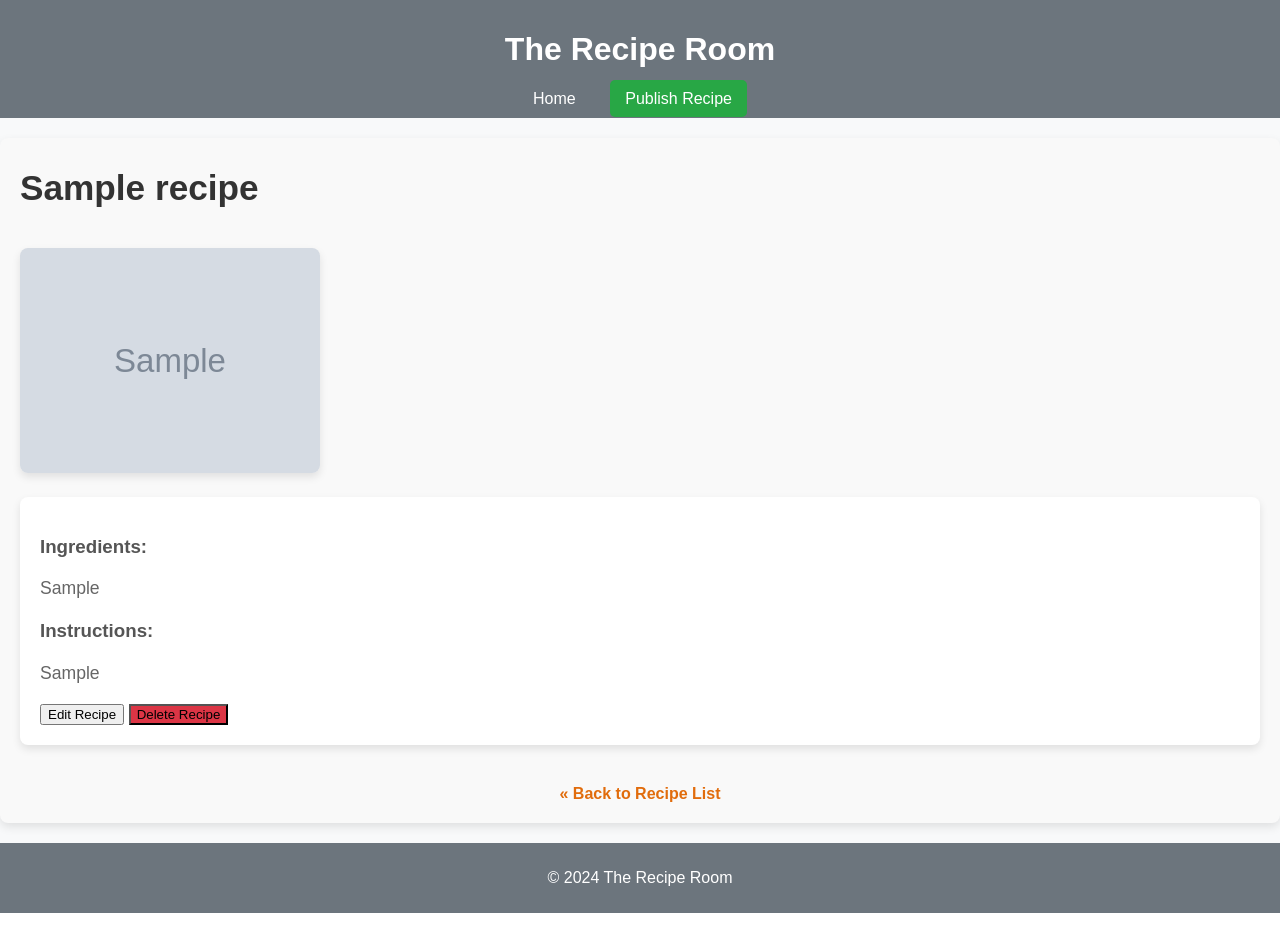
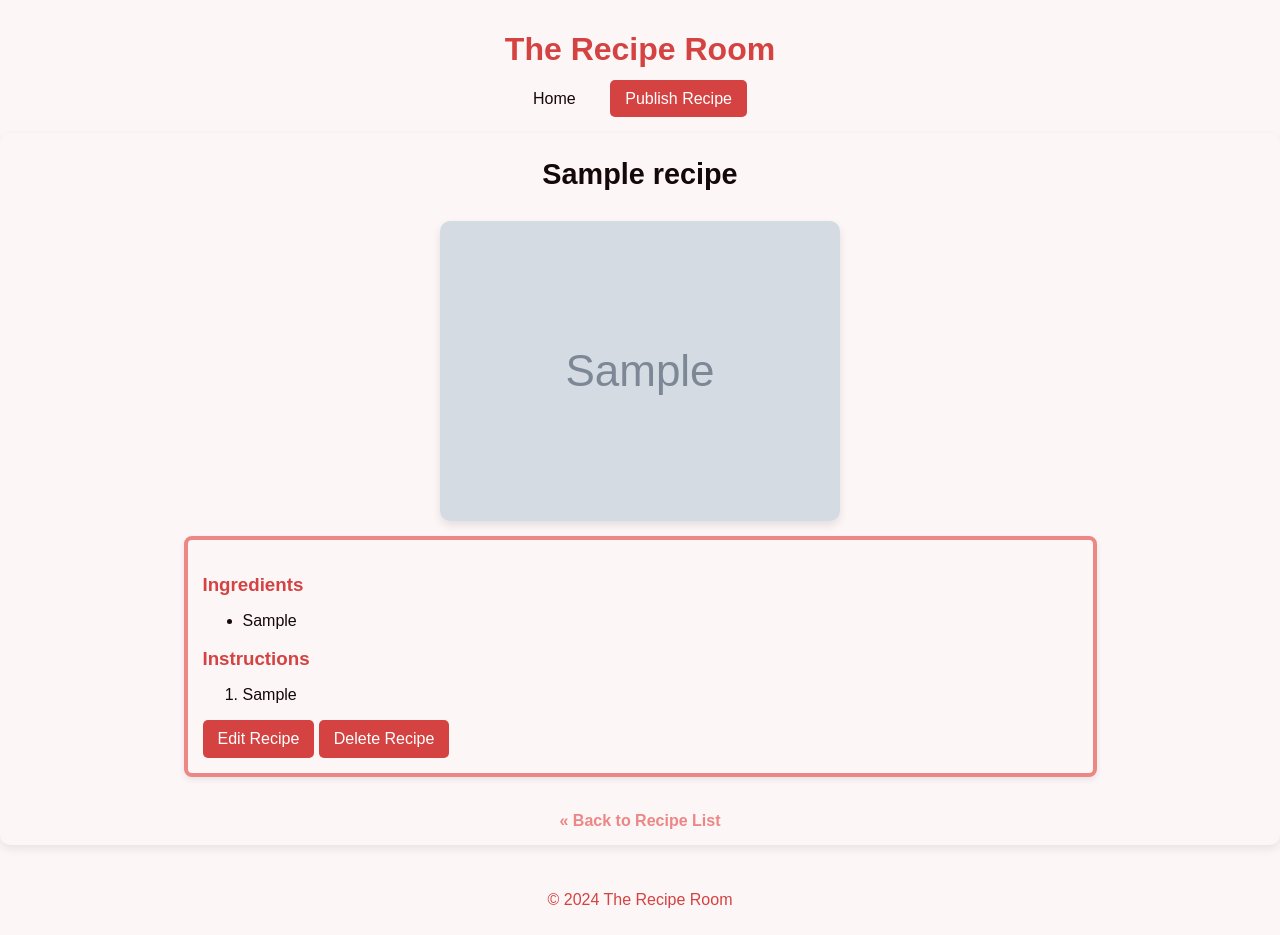
Before and after one commit to CiaranBrain/The-Recipe-Room, a Django app: page /recipe/1/ in a window 1280 px wide. Before the commit the page ends 913 px from the top, so only its background shows below. Run offline with Django 5.2, Linux system fonts and the light colour scheme; tables that the repository leaves empty hold one stand-in row (values such as "Sample post"); grey boxes marked "Sample" are stand-in pictures.

Commit message:
attempted styling

```diff
--- a/recipe_room/recipes/static/styles.css
+++ b/recipe_room/recipes/static/styles.css
@@ -1,21 +1,30 @@
+:root {
+    --text: #150808;
+    --background: #fcf6f6;
+    --primary: #d44241;
+    --secondary: #ec8786;
+    --accent: #ed4e4d;
+    --test: #f8e4e4;
+}
+
 /* General Styling */
 body {
     font-family: Arial, sans-serif;
-    background-color: #f8f9fa;
-    color: #333;
+    background-color: var(--background);
+    color: var(--text);
     margin: 0;
     padding: 0;
 }
 
 header, footer {
-    background-color: #6c757d;
-    color: white;
+    background-color: var(--background);
+    color: var(--primary);
     padding: 10px;
     text-align: center;
 }
 
 nav a, footer a {
-    color: rgb(255, 255, 255);
+    color: var(--text);
     margin: 0 15px;
     text-decoration: none;
 }
@@ -24,9 +33,9 @@ footer {
     margin-top: 20px;
 }
 
-/* add recipe */
+/* Add Recipe */
 .publish-recipe-btn {
-    background-color: #28a745;
+    background-color: var(--primary);
     color: white;
     padding: 10px 15px;
     border-radius: 5px;
@@ -35,7 +44,7 @@ footer {
 }
 
 .publish-recipe-btn:hover {
-    background-color: #218838;
+    background-color: var(--accent);
 }
 
 /* Modal styling */
@@ -66,36 +75,25 @@ footer {
     margin-bottom: 10px;
 }
 
-/* Pagination Styling */
+/* Pagination */
 .pagination {
     text-align: center;
     margin-top: 20px;
 }
 
-.step-links a {
+.pagination a, .pagination span {
+    display: inline-block;
+    padding: 8px 12px;
     margin: 0 5px;
-    padding: 5px 10px;
-    background-color: #6c757d;
-    color: white;
+    background-color: #f1f1f1;
+    color: var(--text);
     text-decoration: none;
-    transition: background-color 0.3s ease;
+    border-radius: 5px;
 }
 
-.step-links a:hover {
-    background-color: #5a6268;
-}
-
-.current {
-    margin: 0 5px;
-    font-weight: bold;
-}
-
-/* Image Styling */
-img {
-    max-width: 300px;
-    max-height: 300px;
-    width: auto;
-    height: auto;
+.pagination a:hover {
+    background-color: var(--primary);
+    color: #fff;
 }
 
 /* Recipe List (Card) Styling */
@@ -108,7 +106,7 @@ img {
 }
 
 .recipe-card {
-    background-color: #fff;
+    background-color: var(--secondary);
     border-radius: 8px;
     box-shadow: 0 4px 8px rgba(0, 0, 0, 0.1);
     overflow: hidden;
@@ -117,13 +115,13 @@ img {
     transition: transform 0.3s ease;
 }
 
-.recipe-card a{
+.recipe-card a {
     text-decoration: none;
 }
 
-
 .recipe-card:hover {
     transform: translateY(-5px);
+    box-shadow: 0 6px 12px rgba(0, 0, 0, 0.2);
 }
 
 .recipe-image {
@@ -140,7 +138,7 @@ img {
 .recipe-title {
     font-size: 1.5em;
     margin: 10px 0;
-    color: #333;
+    color: var(--text);
     text-decoration: none;
 }
 
@@ -154,48 +152,81 @@ img {
 .recipe-detail-container {
     display: flex;
     flex-direction: column;
-    gap: 20px;
-    margin-top: 20px;
-    padding: 20px;
-    background-color: #f9f9f9;
-    border-radius: 8px;
-    box-shadow: 0 4px 10px rgba(0, 0, 0, 0.1);
+    align-items: center;
+    gap: 15px;
+    margin-top: 15px;
+    padding: 15px;
+    background-color: var(--background);
+    border-radius: 10px;
+    box-shadow: 0 4px 10px rgba(0, 0, 0, 0.08);
     text-decoration: none;
 }
 
-.recipe-detail-image, .recipe-image {
-    border-radius: 8px;
+.recipe-detail-image {
+    border-radius: 10px;
     object-fit: cover;
+    max-height: 400px;
+    max-width: 100%;
+    width: auto;
+    height: auto;
     box-shadow: 0 4px 8px rgba(0, 0, 0, 0.1);
 }
 
+.recipe-image-container {
+    display: flex;
+    justify-content: center;
+    align-items: center;
+    margin: 0 auto;
+}
+
 .recipe-title {
-    font-size: 2.2em;
-    margin-bottom: 20px;
-    color: #333;
+    font-size: 1.8em;
+    margin-bottom: 15px;
+    color: var(--text);
+    text-align: center;
+    font-family: 'Poppins', sans-serif;
 }
 
 .recipe-info-container {
-    background-color: white;
-    padding: 20px;
+    background-color: var(--background);
+    padding: 15px;
+    width: 70%;
+    border: 4px solid;
+    border-color: var(--secondary);
     border-radius: 8px;
-    box-shadow: 0 4px 8px rgba(0, 0, 0, 0.1);
+    box-shadow: 0 3px 6px rgba(0, 0, 0, 0.08);
 }
 
 .recipe-info-container h3 {
-    color: #555;
-    margin-bottom: 10px;
+    color: var(--primary);
+    margin-bottom: 8px;
+    font-family: 'Poppins', sans-serif;
 }
 
 .recipe-info-container p {
-    font-size: 1.1em;
-    line-height: 1.5;
-    color: #666;
+    font-size: 1em;
+    line-height: 1.4;
+    color: #555;
+}
+
+.recipe-button {
+    background-color: var(--primary);
+    color: #fff;
+    padding: 10px 15px;
+    border: none;
+    border-radius: 5px;
+    font-size: 1em;
+    cursor: pointer;
+    transition: background-color 0.3s ease;
+}
+
+.recipe-button:hover {
+    background-color: var(--secondary);
 }
 
 /* Back Link */
 .back-link {
-    color: #e16c0c;
+    color: var(--secondary);
     margin-top: 20px;
     text-align: center;
 }
@@ -219,4 +250,19 @@ img {
     .recipe-card {
         width: 90%;
     }
+    .recipe-detail-container {
+        padding: 10px;
+    }
+
+    .recipe-title {
+        font-size: 1.5em;
+    }
+
+    .recipe-info-container {
+        padding: 10px;
+    }
+
+    .recipe-detail-image {
+        max-height: 200px;
+    }
 }
--- a/recipe_room/recipes/templates/recipes/recipe_detail.html
+++ b/recipe_room/recipes/templates/recipes/recipe_detail.html
@@ -6,7 +6,7 @@
 {% block content %}
     <div class="recipe-detail-container">
         <!-- Recipe Title -->
-        <h2 class="recipe-title">{{ recipe.title }}</h2>
+        <h1 class="recipe-title">{{ recipe.title }}</h1>
 
         <!-- Recipe Image -->
         <div class="recipe-image-container">
@@ -17,19 +17,27 @@
             {% endif %}
         </div>
 
-        <!-- Recipe Ingredients -->
+        <!-- Recipe Ingredients and Instructions -->
         <div class="recipe-info-container">
-            <h3>Ingredients:</h3>
-            <p>{{ recipe.ingredients }}</p>
+            <h3>Ingredients</h3>
+            <ul>
+                {% for ingredient in recipe.ingredients.splitlines %}
+                    <li>{{ ingredient }}</li>
+                {% endfor %}
+            </ul>
 
-            <!-- Recipe Instructions -->
-            <h3>Instructions:</h3>
-            <p>{{ recipe.instructions }}</p>
+            <h3>Instructions</h3>
+            <ol>
+                {% for instruction in recipe.instructions.splitlines %}
+                    <li>{{ instruction }}</li>
+                {% endfor %}
+            </ol>
 
             <!-- Edit and Delete Buttons -->
-            <button id="edit-btn" class="view-recipe-btn">Edit Recipe</button>
-            <button id="delete-btn" class="view-recipe-btn" data-url="{% url 'recipe_delete' recipe.id %}" style="background-color: #dc3545;">Delete Recipe</button>
-
+            <div class="action-buttons">
+                <button id="edit-btn" class="recipe-button">Edit Recipe</button>
+                <button id="delete-btn" class="recipe-button" data-url="{% url 'recipe_delete' recipe.id %}">Delete Recipe</button>
+            </div>
         </div>
 
         <!-- Back to Recipe List Link -->
@@ -39,25 +47,28 @@
     </div>
 
     <!-- Modal for Editing Recipe -->
-<div id="edit-modal" style="display: none;">
+    <div id="edit-modal" class="modal" style="display: none;">
         <div class="modal-content">
             <form id="edit-recipe-form" method="POST" enctype="multipart/form-data" action="{% url 'recipe_edit' recipe.id %}">
                 {% csrf_token %}
                 <h3>Edit Recipe</h3>
+
                 <label for="title">Title</label>
-            <input type="text" id="title" name="title" value="{{ recipe.title }}">
+                <input type="text" id="title" name="title" value="{{ recipe.title }}" class="modal-input">
 
                 <label for="ingredients">Ingredients</label>
-            <textarea id="ingredients" name="ingredients">{{ recipe.ingredients }}</textarea>
+                <textarea id="ingredients" name="ingredients" class="modal-input">{{ recipe.ingredients }}</textarea>
 
                 <label for="instructions">Instructions</label>
-            <textarea id="instructions" name="instructions">{{ recipe.instructions }}</textarea>
+                <textarea id="instructions" name="instructions" class="modal-input">{{ recipe.instructions }}</textarea>
 
                 <label for="image">Image</label>
-            <input type="file" id="image" name="image">
+                <input type="file" id="image" name="image" class="modal-input">
 
-            <button type="submit">Save Changes</button>
-            <button type="button" id="close-modal">Cancel</button>
+                <div class="modal-buttons">
+                    <button type="submit" class="recipe-button">Save Changes</button>
+                    <button type="button" id="close-modal" class="recipe-button cancel-button">Cancel</button>
+                </div>
             </form>
         </div>
     </div>
```
Lines whose indentation alone changed are shown as unchanged.
